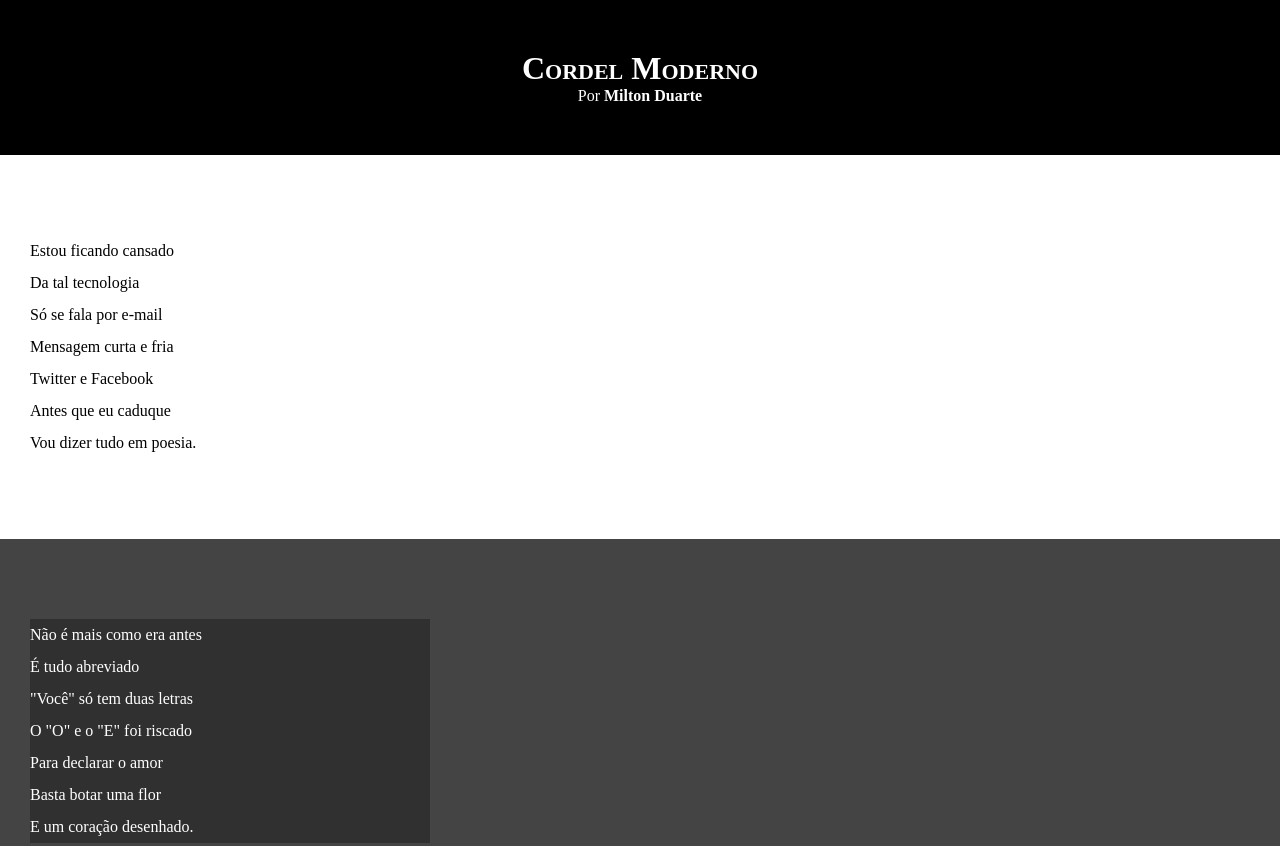
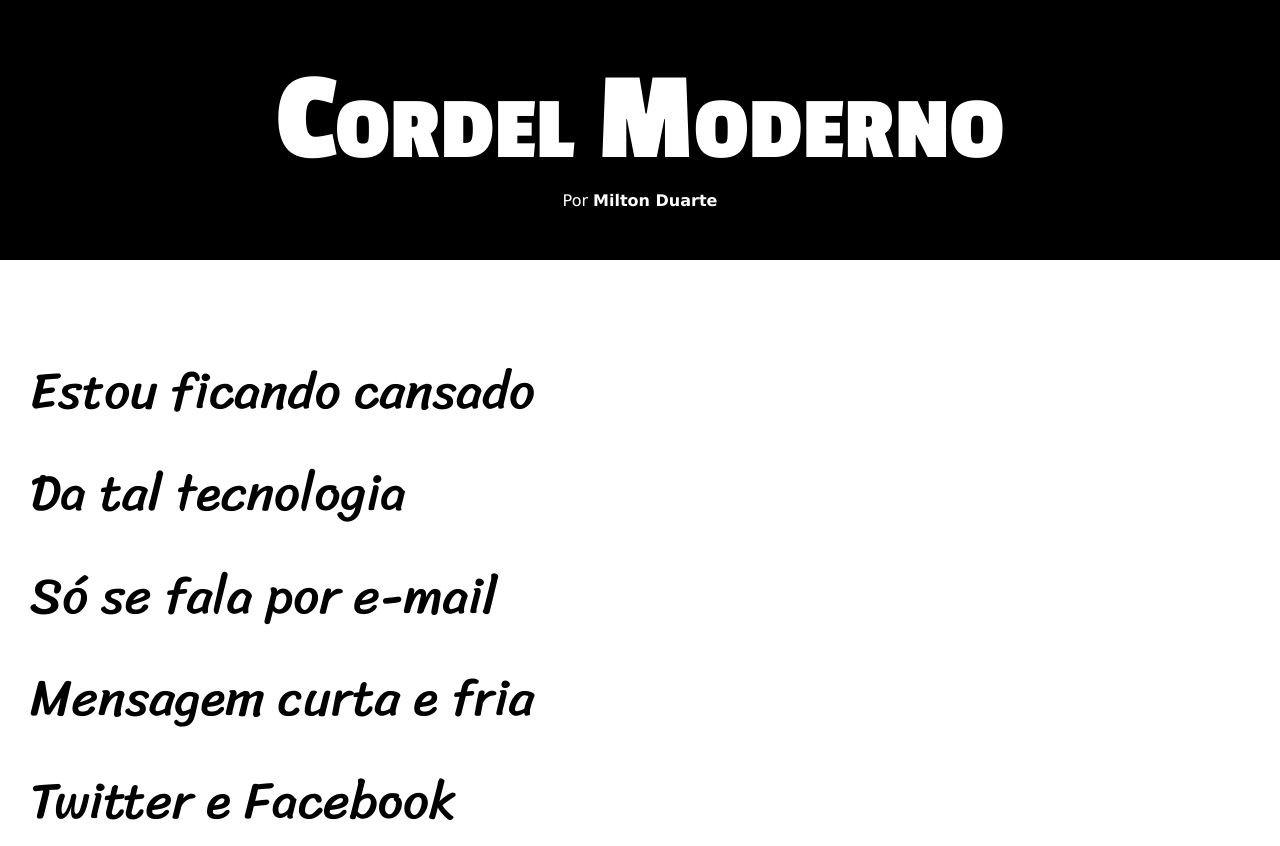
Before and after one commit to dan-cml/html-css, a plain HTML site: page Modulo 3/desafio/d012-guanabara/index.html in a window 1280 px wide. Shown: the top 846 px of the page. Drawn offline with Linux system fonts and the light colour scheme.

Commit message:
Atualização de estilos (fontes)

```diff
--- a/Modulo 3/desafio/d012-guanabara/estilo/style.css
+++ b/Modulo 3/desafio/d012-guanabara/estilo/style.css
@@ -1,4 +1,14 @@
 @charset "UTF-8";
+
+@import url('https://fonts.googleapis.com/css2?family=Passion+One:wght@700&display=swap');
+
+@import url('https://fonts.googleapis.com/css2?family=Sriracha&display=swap');
+
+:root {
+    --fonte1: Verdana, Geneva, Tahoma, sans-serif;
+    --fonte2: 'Passion One', Arial, sans-serif;
+    --fonte3: 'Sriracha', Arial, sans-serif;
+}
 
 * {
     margin: 0px;
@@ -8,6 +18,7 @@
 html, body {
     min-height: 100vh;
     background-color: darkgray;
+    font-family: var(--fonte1);
 }
 
 header {
@@ -20,6 +31,8 @@ header > h1 {
     padding-top: 50px;
     /*Aqui fica todas as letras no FORMATO maiusculo mas só as primeiras maiores que as demais*/
     font-variant: small-caps;
+    font-family: var(--fonte2);
+    font-size: 10vw;
 }
 
 header > p {
@@ -40,6 +53,8 @@ section {
     padding: 10vh 0vh;
     padding-left: 30px;
     line-height: 2em;
+    font-family: var(--fonte3);
+    font-size: 4vw;
 }
 
 section.normal {
@@ -54,7 +69,8 @@ section.imagem {
 
 section.imagem > p {
     background-color: rgba(0, 0, 0, 0.301);
-    width: 400px;
+    display: inline-block;
+    padding: 5px;
 }
 
 footer {
```
